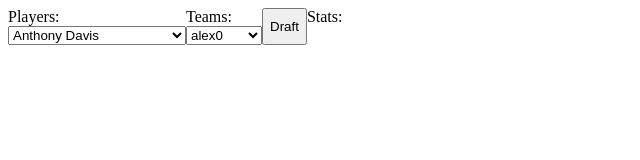
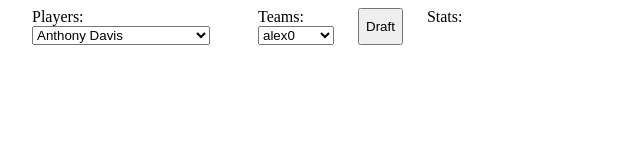
Before and after one commit to paoloruiz/fantasy-bball-chooser, a plain HTML site: page index.html in a window 1280 px wide. Shown: the whole page, without its empty margins (0-640 px from the left). Drawn offline with Linux system fonts and the light colour scheme.

Commit message:
Update index.css

```diff
--- a/index.css
+++ b/index.css
@@ -1,3 +1,7 @@
 .data_all {
   display: flex;
 }
+
+.data_column {
+  padding: 0 1.5rem;
+}
```
